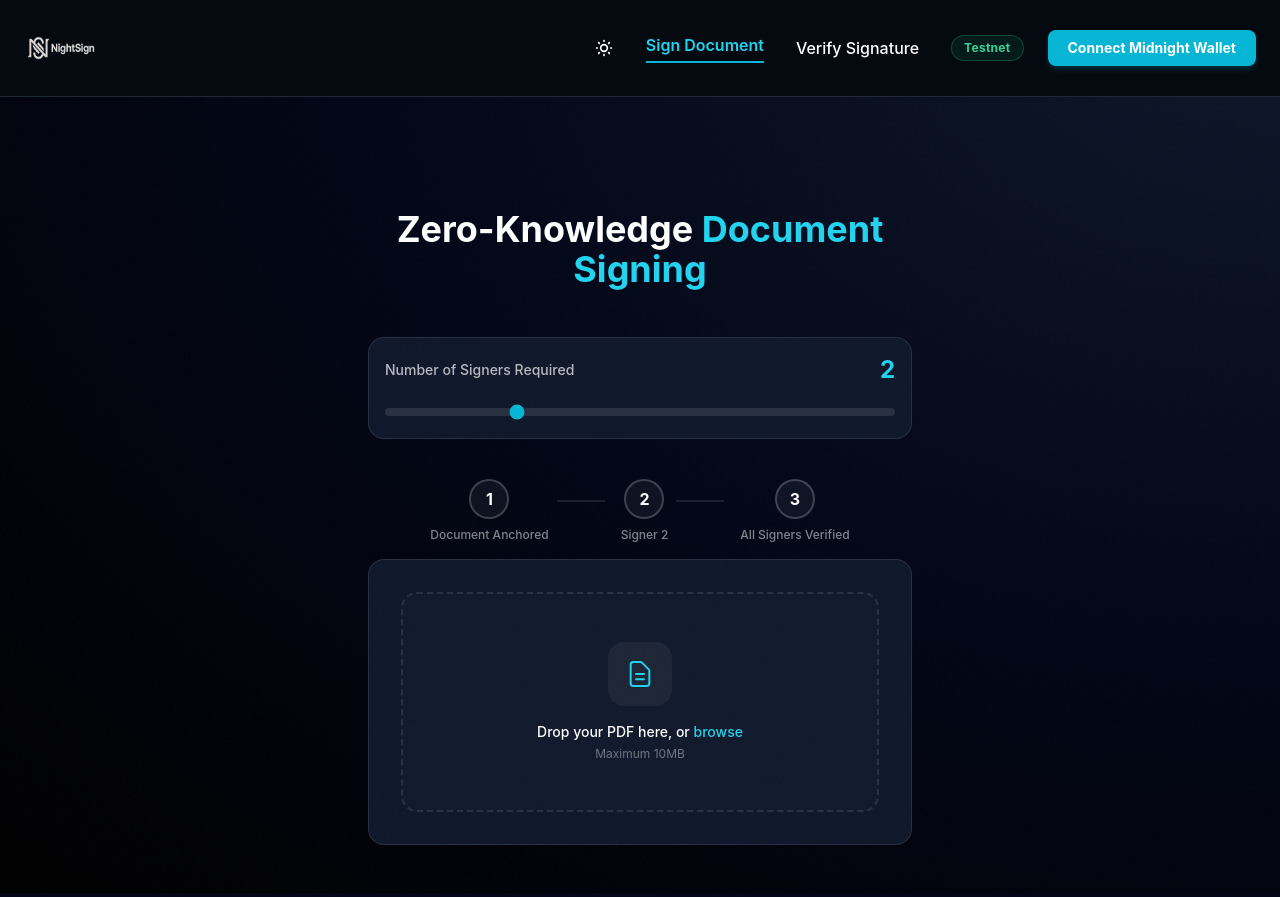
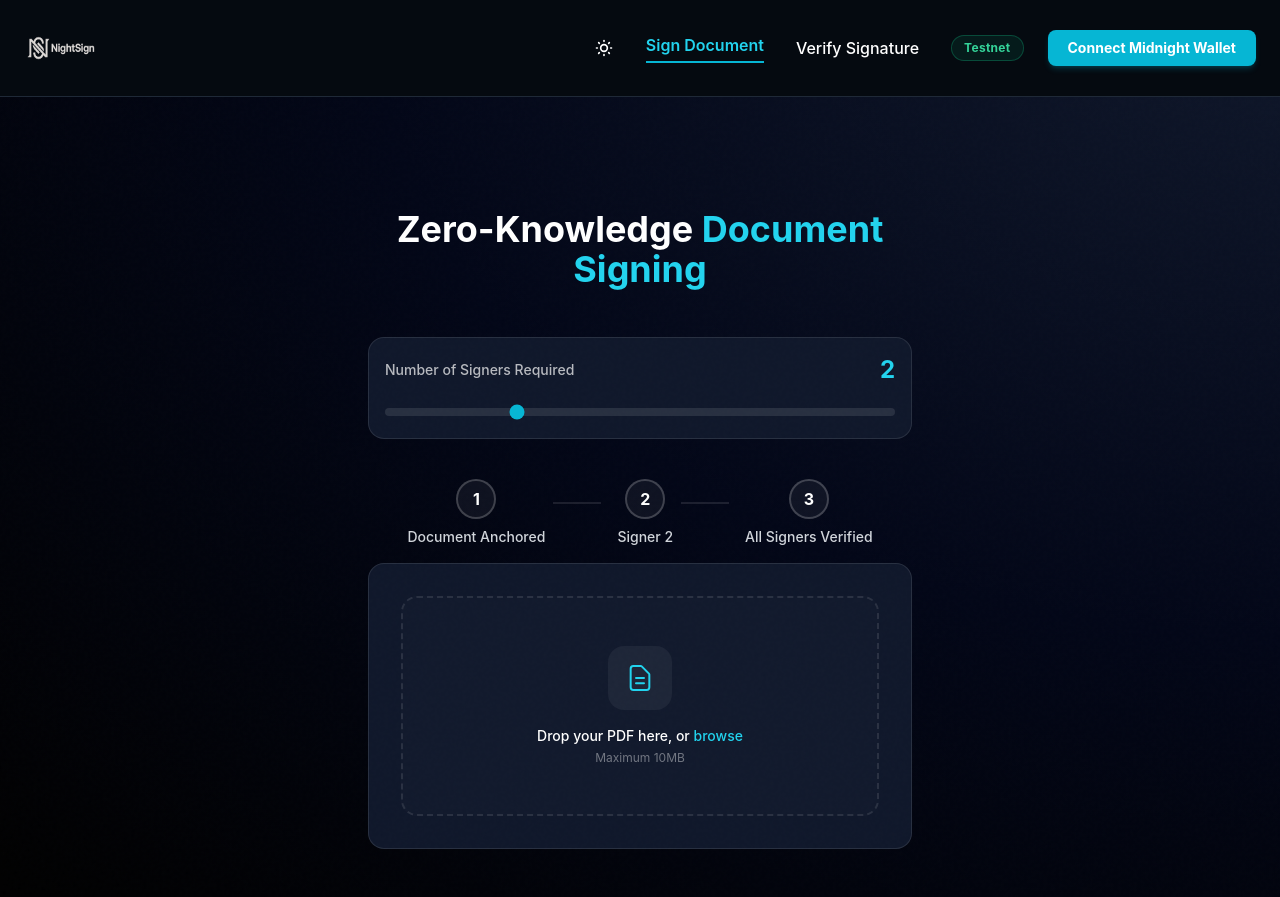
Before and after one commit to HarleysCodes/night-sign, a React (Vite) app: page / in a window 1280 px wide. Built offline with nearby package versions, Linux system fonts and the light colour scheme.

Commit message:
Fix: Timeline labels - text-gray-800 dark:text-gray-300

```diff
--- a/src/App.tsx
+++ b/src/App.tsx
@@ -149,7 +149,7 @@ function TrustTimeline({ currentStep, requiredSigners = 2 }: any) {
             <div className={`w-10 h-10 rounded-full flex items-center justify-center border-2 transition-all ${currentStep >= s.step ? 'bg-gradient-to-br from-cyan-500 to-purple-600 border-cyan-400' : 'bg-white/5 border-white/20'}`}>
               <span className="text-gray-900 dark:text-white font-bold">{s.step}</span>
             </div>
-            <p className="mt-2 text-xs font-medium text-white/50">{s.label}</p>
+            <p className="mt-2 text-sm font-medium text-gray-800 dark:text-gray-300">{s.label}</p>
           </div>
           {i < steps.length - 1 && <div className={`w-12 h-0.5 mx-2 mt-[-20px] ${currentStep > s.step ? 'bg-cyan-500' : 'bg-white/10'}`} />}
         </div>
```
